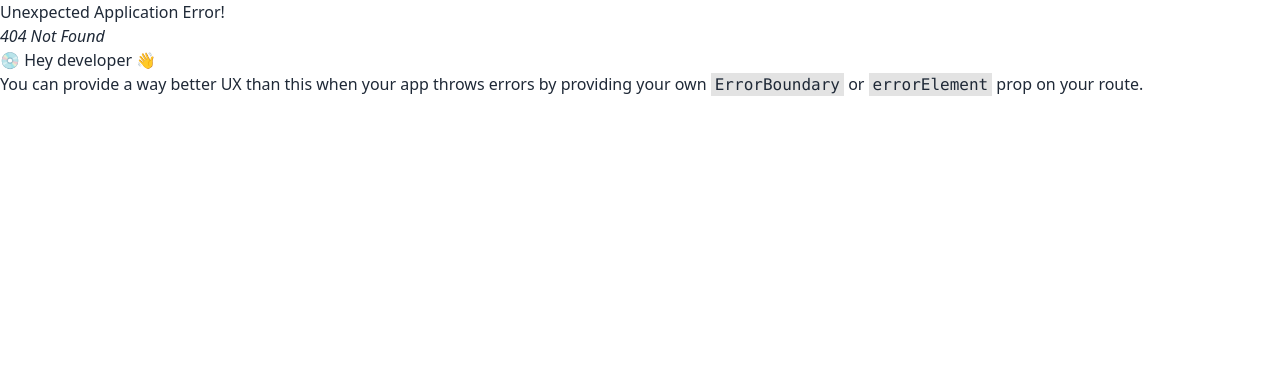
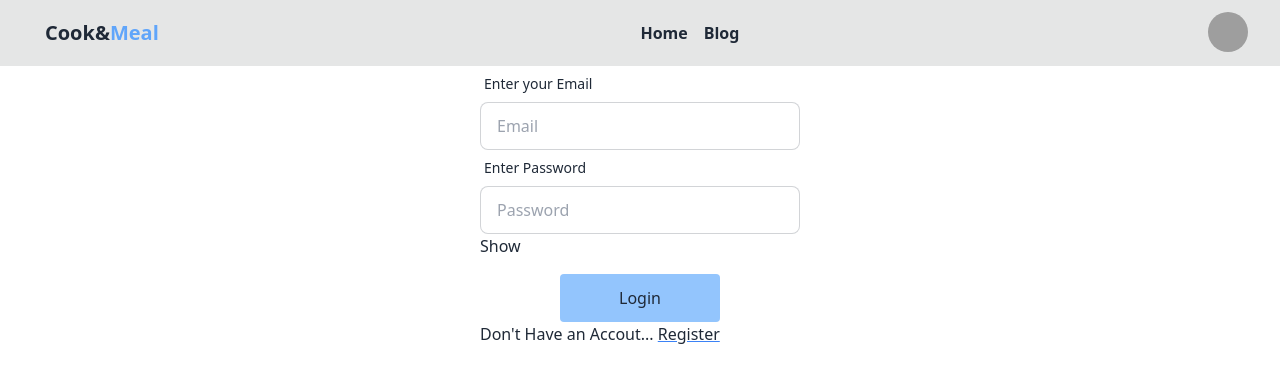
Before and after one commit to safiislam/cooking-website-client, a React (Vite) app: page /login in a window 1280 px wide. Before the commit this address had no page. Shown: the top 382 px of the page. Built offline with nearby package versions, Linux system fonts and the light colour scheme; grey boxes are pictures that could not be loaded.

Commit message:
login page add

```diff
--- /dev/null
+++ b/src/Provider/AuthProvider.jsx
@@ -0,0 +1,20 @@
+import React, { createContext, useState } from 'react';
+import { getAuth } from "firebase/auth";
+import { app } from '../firebase.config';
+export const AuthContext = createContext(null)
+const auth = getAuth(app)
+const AuthProvider = ({ children }) => {
+    const [user,setUser]= useState(null)
+
+
+        const authInfo={
+            user
+        }
+    return (
+        <AuthContext.Provider value={authInfo}>
+            {children}
+        </AuthContext.Provider>
+    );
+};
+
+export default AuthProvider;
--- /dev/null
+++ b/src/Shared/Login.jsx
@@ -0,0 +1,32 @@
+import React, { useState } from 'react';
+import { Link } from 'react-router-dom';
+
+const Login = () => {
+    const [show,setShow] = useState(true)
+    return (
+        <div className='mx-auto px-5 md:px-0 flex justify-center items-center '>
+            <form className="form-control w-full max-w-xs">
+                <label className="label">
+                    <span className="label-text">Enter your Email</span>
+
+                </label>
+                <input type="text" placeholder="Email" className="input input-bordered w-full max-w-xs"  required/>
+                <label className="label">
+                    <span className="label-text">Enter Password</span>
+
+                </label>
+                <input type={show ? 'text' : "password"} placeholder="Password" className="input input-bordered w-full max-w-xs"  required/>
+                <div className='inline' onClick={()=>setShow(!show)}>
+                    {
+                        show ? <>Show</>: <>Hide</>
+                    }
+                </div>
+                <input className='w-[50%] mx-auto cursor-pointer mt-4 rounded py-3 bg-blue-300' type="submit" value="Login" />
+                <p>Don't Have an Accout... <Link className=' underline decoration-blue-500 hover:no-underline' to='/register'>Register</Link></p>
+
+            </form>
+        </div>
+    );
+};
+
+export default Login;
--- a/src/Shared/Navbar.jsx
+++ b/src/Shared/Navbar.jsx
@@ -1,7 +1,9 @@
-import React from 'react';
+import React, { useContext } from 'react';
 import { Link, NavLink } from 'react-router-dom';
+import { AuthContext } from '../Provider/AuthProvider';
 
 const Navbar = () => {
+    const {user} =useContext(AuthContext)
     return (
         <div >
             <div className="navbar flex justify-between bg-base-300 px-7">
@@ -47,7 +49,9 @@ const Navbar = () => {
                                 </a>
                             </li>
                             <li><a>Settings</a></li>
-                            <li><a>Logout</a></li>
+                            {
+                                user ? <li>LogOut</li> : <li><Link to='/login'>Login</Link></li>
+                            }
                         </ul>
                     </div>
                 </div>
--- /dev/null
+++ b/src/Shared/Register.jsx
@@ -0,0 +1,11 @@
+import React from 'react';
+
+const Register = () => {
+    return (
+        <div>
+
+        </div>
+    );
+};
+
+export default Register;
--- a/src/firebase.config.js
+++ b/src/firebase.config.js
@@ -5,13 +5,20 @@ import { initializeApp } from "firebase/app";
 
 // Your web app's Firebase configuration
 const firebaseConfig = {
-  apiKey: import.meta.env.VITE_APIKEY,
-  authDomain: import.meta.env.VITE_APIKEY,
-  projectId: import.meta.env.VITE_PROJECTID,
-  storageBucket: import.meta.env.VITE_STORAGEBUCKET,
-  messagingSenderId: import.meta.env.VITE_MESSAGINGSENDERID,
-  appId: import.meta.env.VITE_APPID
+  apiKey: "AIzaSyBk6shNdiJlRWc1hxxINIDJwpGO8THBi70",
+  authDomain: "cook-website.firebaseapp.com",
+  projectId: "cook-website",
+  storageBucket: "cook-website.appspot.com",
+  messagingSenderId: "986270356734",
+  appId: "1:986270356734:web:90d2458d01069b684f01af",
 };
 
 // Initialize Firebase
 export const app = initializeApp(firebaseConfig);
+
+// apiKey: import.meta.env.VITE_APIKEY,
+//   authDomain: import.meta.env.VITE_APIKEY,
+//   projectId: import.meta.env.VITE_PROJECTID,
+//   storageBucket: import.meta.env.VITE_STORAGEBUCKET,
+//   messagingSenderId: import.meta.env.VITE_MESSAGINGSENDERID,
+//   appId: import.meta.env.VITE_APPID
--- a/src/main.jsx
+++ b/src/main.jsx
@@ -3,9 +3,12 @@ import ReactDOM from 'react-dom/client'
 import './index.css'
 import { RouterProvider } from 'react-router-dom'
 import { router } from './Routes/Routes.jsx'
+import AuthProvider from './Provider/AuthProvider'
 
 ReactDOM.createRoot(document.getElementById('root')).render(
   <React.StrictMode>
-   <RouterProvider router={router}></RouterProvider>
+    <AuthProvider>
+      <RouterProvider router={router}></RouterProvider>
+    </AuthProvider>
   </React.StrictMode>,
 )
```
Also changed, not shown: src/Routes/Routes.jsx (+10 -0 lines).
